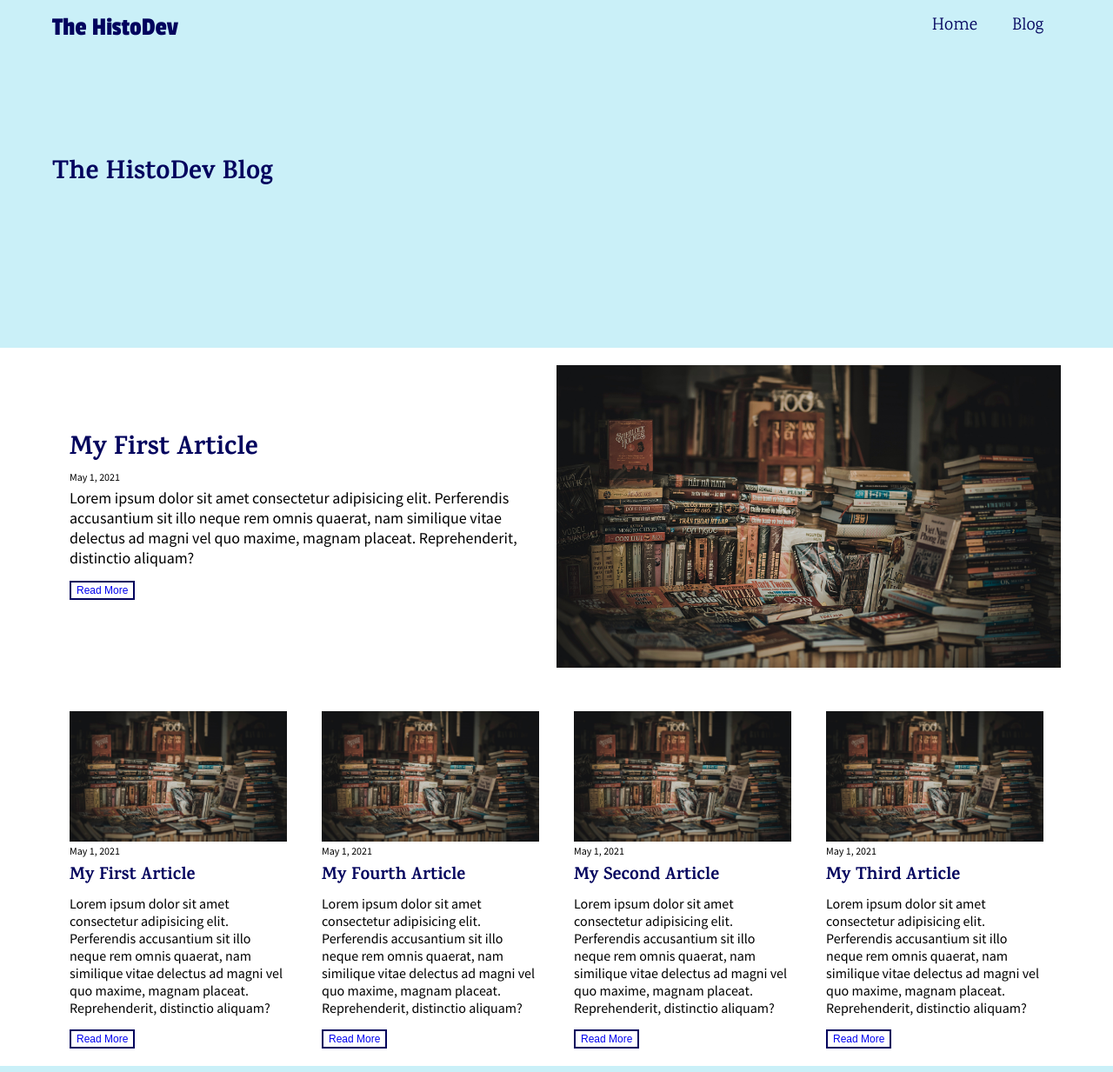
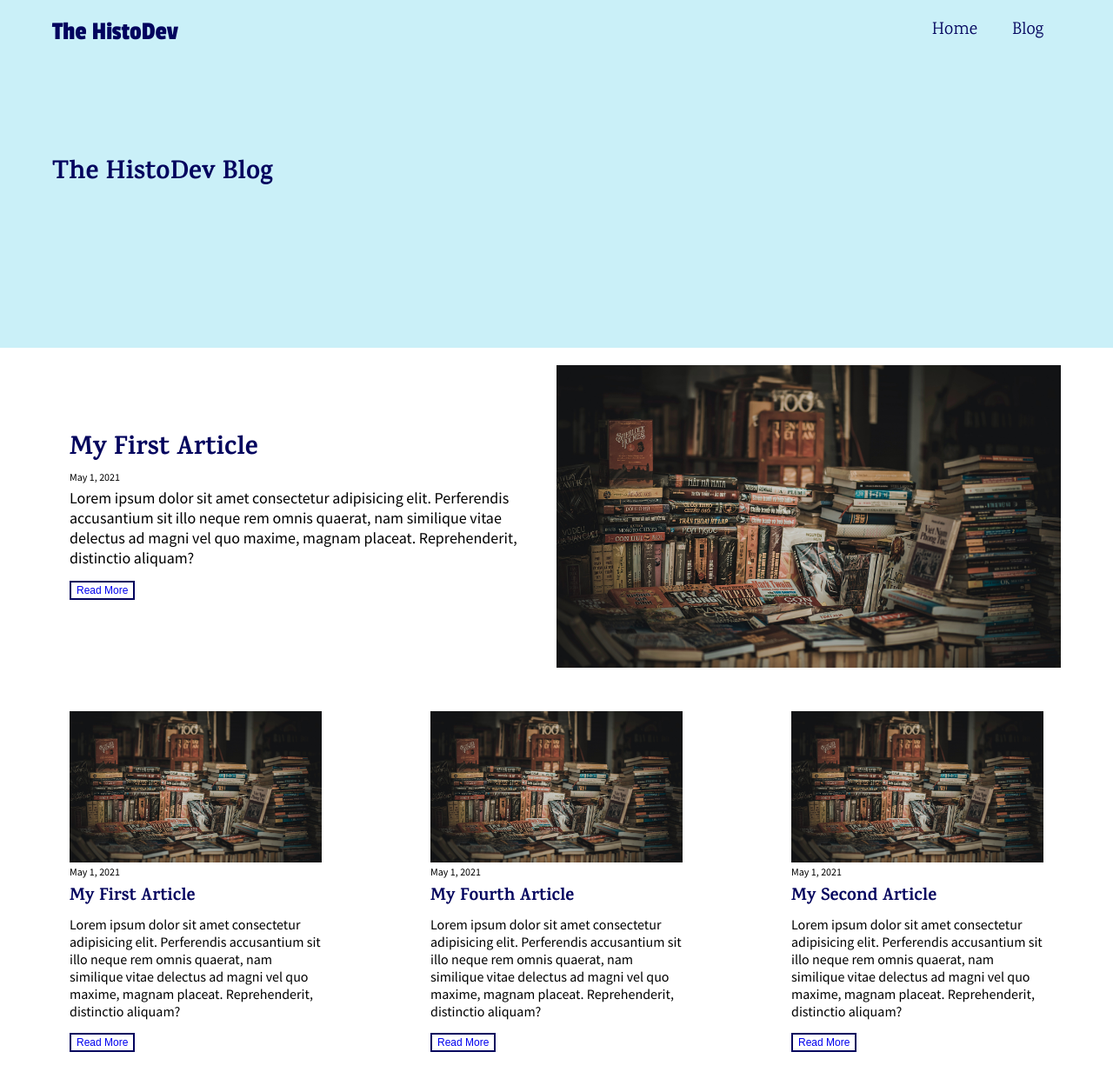
Before and after one commit to mmkrty/myprojects-blog-JAM, an Eleventy site: page src/index.njk in a window 1280 px wide. Shown: the top 1233 px of the page at 87% size. Built offline with nearby package versions, Linux system fonts and the light colour scheme; Eleventy itself is replaced by a stand-in of ours; files that its build step writes are made by us from their sources.

Commit message:
fix navbar and blogs container

```diff
--- a/src/sass/_components.scss
+++ b/src/sass/_components.scss
@@ -1,9 +1,10 @@
 .navbar {
   // width: 100%;
   position: fixed;
-  top: 1.5rem;
+  top: 0;
   left: 0;
   right: 0;
+  padding: 2rem 0;
   transition: all 0.3s ease-in-out;
   z-index: 100;
   background-color: $color-primary-light;
--- a/src/sass/_layout.scss
+++ b/src/sass/_layout.scss
@@ -66,6 +66,7 @@
   .container {
     display: flex;
     justify-content: space-between;
+    flex-wrap: wrap;
   }
 }
 
```
Also changed, not shown: public/css/style.css, src/css/style.comp.css, src/css/style.css, src/css/style.prefix.css, 2 other files.
